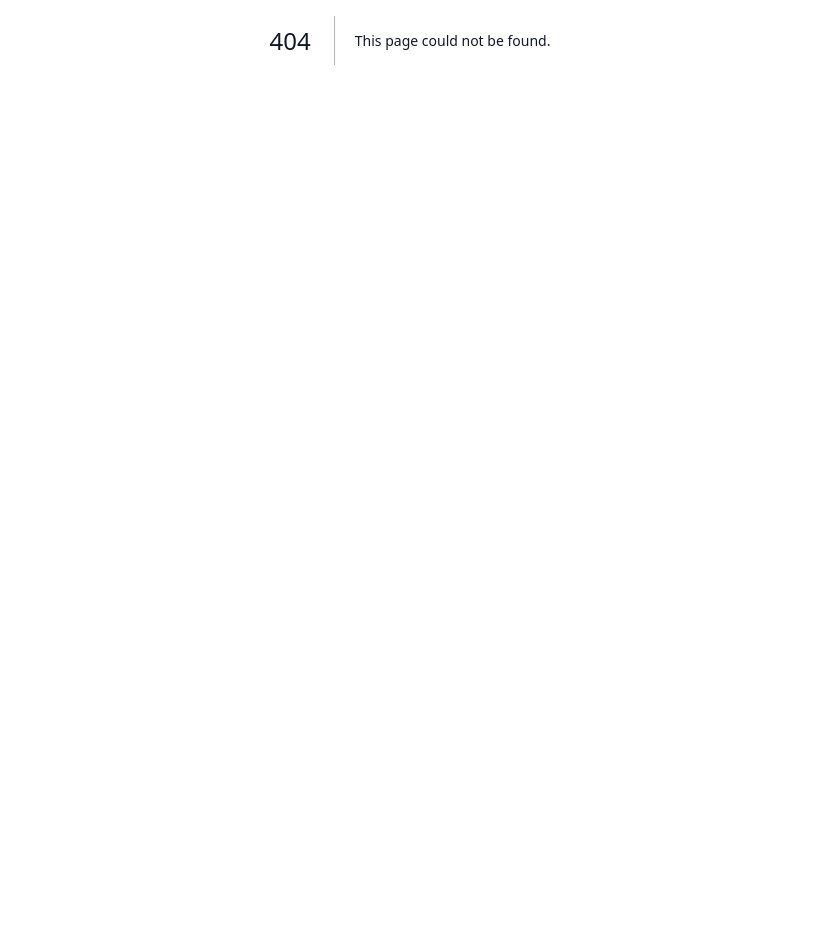
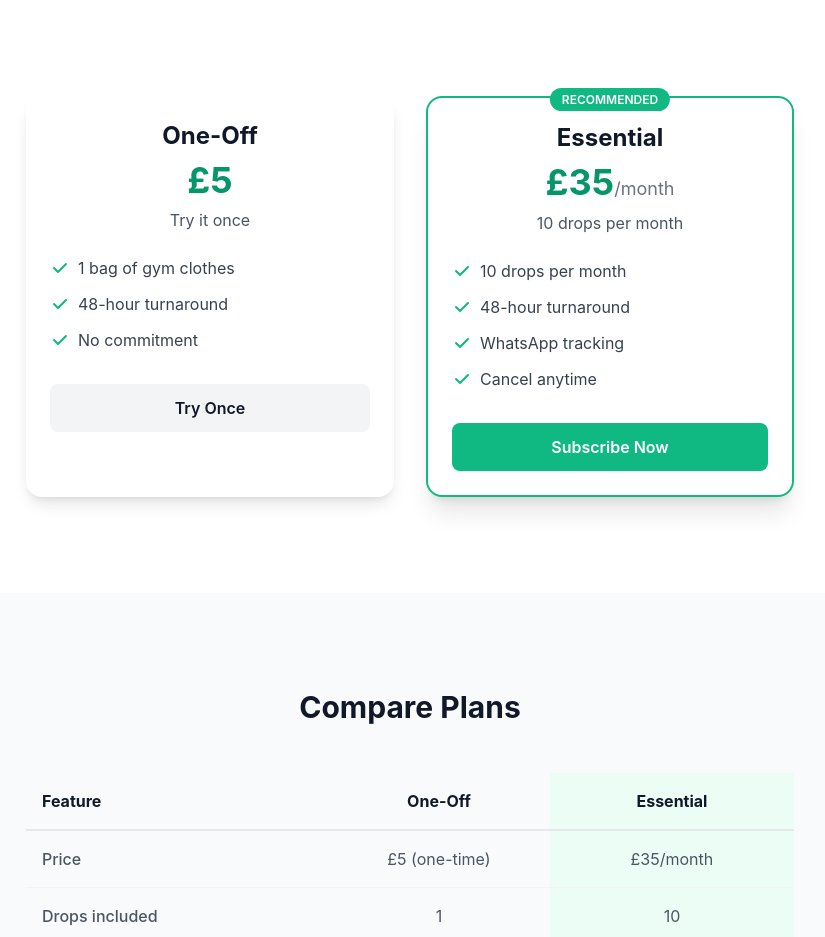
Before and after one commit to odellehogg/flex-signup, a Next.js app: page /pricing in a window 1280 px wide. Before the commit this address had no page. Shown: the part 360-1297 px from the top of the page, without its empty margins (230-1055 px from the left). Before the commit the page ends 800 px from the top, so only its background shows below. Built offline with nearby package versions, Linux system fonts and the light colour scheme.

Commit message:
Add files via upload

```diff
--- /dev/null
+++ b/app/(marketing)/pricing/page.js
@@ -0,0 +1,194 @@
+import Link from 'next/link';
+import { getPublicPlans } from '@/lib/plans';
+
+export const metadata = {
+  title: 'Pricing - FLEX Gym Laundry Service',
+  description: 'Simple, transparent pricing for gym clothes laundry. From £5 per drop. No hidden fees, cancel anytime.',
+};
+
+export default function PricingPage() {
+  // ✅ FIX: Use getPublicPlans() to only show MVP plans (Essential + One-Off)
+  const plans = getPublicPlans();
+
+  return (
+    <>
+      {/* Hero */}
+      <section className="bg-gradient-to-br from-emerald-50 to-white py-16 md:py-24">
+        <div className="container-page text-center">
+          <h1 className="text-4xl md:text-5xl font-bold text-gray-900 mb-4">
+            Simple, Transparent Pricing
+          </h1>
+          <p className="text-xl text-gray-600 max-w-2xl mx-auto">
+            Choose the plan that fits your workout routine. No hidden fees, cancel anytime.
+          </p>
+        </div>
+      </section>
+
+      {/* Pricing Cards */}
+      <section className="section bg-white -mt-8">
+        <div className="container-page">
+          {/* ✅ FIX: Use grid-cols-2 for 2 plans, centered */}
+          <div className="grid md:grid-cols-2 gap-8 max-w-3xl mx-auto">
+            {plans.map((plan) => (
+              <div
+                key={plan.id}
+                className={`card relative ${plan.isPopular ? 'border-2 border-emerald-500 shadow-xl' : ''}`}
+              >
+                {plan.isPopular && (
+                  <div className="absolute -top-3 left-1/2 transform -translate-x-1/2">
+                    <span className="bg-emerald-500 text-white text-xs font-semibold px-3 py-1 rounded-full">
+                      RECOMMENDED
+                    </span>
+                  </div>
+                )}
+
+                <div className="text-center mb-6">
+                  <h2 className="text-2xl font-bold text-gray-900 mb-2">{plan.name}</h2>
+                  <div className="text-4xl font-bold text-emerald-600">
+                    £{plan.price}
+                    {plan.isSubscription && (
+                      <span className="text-lg font-normal text-gray-500">/month</span>
+                    )}
+                  </div>
+                  <p className="text-gray-600 mt-2">{plan.description}</p>
+                </div>
+
+                <ul className="space-y-3 mb-8">
+                  {plan.features.map((feature, idx) => (
+                    <li key={idx} className="flex items-start">
+                      <svg className="w-5 h-5 text-emerald-500 mr-2 mt-0.5 flex-shrink-0" fill="currentColor" viewBox="0 0 20 20">
+                        <path fillRule="evenodd" d="M16.707 5.293a1 1 0 010 1.414l-8 8a1 1 0 01-1.414 0l-4-4a1 1 0 011.414-1.414L8 12.586l7.293-7.293a1 1 0 011.414 0z" clipRule="evenodd" />
+                      </svg>
+                      <span className="text-gray-700">{feature}</span>
+                    </li>
+                  ))}
+                </ul>
+
+                <Link
+                  href={`/join?plan=${plan.id}`}
+                  className={`block text-center py-3 px-6 rounded-lg font-semibold transition-colors duration-200 ${
+                    plan.isPopular
+                      ? 'bg-emerald-500 hover:bg-emerald-600 text-white'
+                      : 'bg-gray-100 hover:bg-gray-200 text-gray-900'
+                  }`}
+                >
+                  {plan.isSubscription ? 'Subscribe Now' : 'Try Once'}
+                </Link>
+              </div>
+            ))}
+          </div>
+        </div>
+      </section>
+
+      {/* Comparison - Updated for 2 plans */}
+      <section className="section bg-gray-50">
+        <div className="container-page">
+          <h2 className="text-3xl font-bold text-center text-gray-900 mb-12">
+            Compare Plans
+          </h2>
+
+          <div className="overflow-x-auto">
+            <table className="w-full max-w-3xl mx-auto">
+              <thead>
+                <tr className="border-b-2 border-gray-200">
+                  <th className="text-left py-4 px-4">Feature</th>
+                  <th className="text-center py-4 px-4">One-Off</th>
+                  <th className="text-center py-4 px-4 bg-emerald-50">Essential</th>
+                </tr>
+              </thead>
+              <tbody className="text-gray-600">
+                <tr className="border-b border-gray-100">
+                  <td className="py-4 px-4 font-medium">Price</td>
+                  <td className="text-center py-4 px-4">£5 (one-time)</td>
+                  <td className="text-center py-4 px-4 bg-emerald-50">£35/month</td>
+                </tr>
+                <tr className="border-b border-gray-100">
+                  <td className="py-4 px-4 font-medium">Drops included</td>
+                  <td className="text-center py-4 px-4">1</td>
+                  <td className="text-center py-4 px-4 bg-emerald-50">10</td>
+                </tr>
+                <tr className="border-b border-gray-100">
+                  <td className="py-4 px-4 font-medium">Price per drop</td>
+                  <td className="text-center py-4 px-4">£5.00</td>
+                  <td className="text-center py-4 px-4 bg-emerald-50">£3.50</td>
+                </tr>
+                <tr className="border-b border-gray-100">
+                  <td className="py-4 px-4 font-medium">48-hour turnaround</td>
+                  <td className="text-center py-4 px-4">✓</td>
+                  <td className="text-center py-4 px-4 bg-emerald-50">✓</td>
+                </tr>
+                <tr className="border-b border-gray-100">
+                  <td className="py-4 px-4 font-medium">WhatsApp tracking</td>
+                  <td className="text-center py-4 px-4">✓</td>
+                  <td className="text-center py-4 px-4 bg-emerald-50">✓</td>
+                </tr>
+                <tr>
+                  <td className="py-4 px-4 font-medium">Commitment</td>
+                  <td className="text-center py-4 px-4">None</td>
+                  <td className="text-center py-4 px-4 bg-emerald-50">Cancel anytime</td>
+                </tr>
+              </tbody>
+            </table>
+          </div>
+        </div>
+      </section>
+
+      {/* FAQ Preview */}
+      <section className="section bg-white">
+        <div className="container-page max-w-3xl">
+          <h2 className="text-3xl font-bold text-center text-gray-900 mb-12">
+            Common Questions
+          </h2>
+
+          <div className="space-y-6">
+            <div className="border-b border-gray-200 pb-6">
+              <h3 className="font-semibold text-lg text-gray-900 mb-2">
+                What can I include in a drop?
+              </h3>
+              <p className="text-gray-600">
+                Gym tops, shorts, leggings, sports bras, towels, and socks. Basically anything you'd wear to the gym except shoes. Each bag can hold about one full outfit plus a towel.
+              </p>
+            </div>
+            <div className="border-b border-gray-200 pb-6">
+              <h3 className="font-semibold text-lg text-gray-900 mb-2">
+                What if I don't use all my drops?
+              </h3>
+              <p className="text-gray-600">
+                Unused drops don't roll over to the next month. We recommend choosing a plan that matches your typical workout frequency. Start with One-Off to try it out!
+              </p>
+            </div>
+            <div className="border-b border-gray-200 pb-6">
+              <h3 className="font-semibold text-lg text-gray-900 mb-2">
+                Can I change or cancel my plan?
+              </h3>
+              <p className="text-gray-600">
+                Yes! You can upgrade or cancel your subscription anytime from your member portal. Changes take effect at your next billing date.
+              </p>
+            </div>
+          </div>
+
+          <div className="text-center mt-8">
+            <Link href="/faq" className="btn-outline">
+              View All FAQs
+            </Link>
+          </div>
+        </div>
+      </section>
+
+      {/* CTA */}
+      <section className="section bg-emerald-600">
+        <div className="container-page text-center">
+          <h2 className="text-3xl font-bold text-white mb-4">
+            Ready to Get Started?
+          </h2>
+          <p className="text-xl text-emerald-100 mb-8">
+            Try with a One-Off drop for just £5, no commitment required.
+          </p>
+          <Link href="/join" className="bg-white text-emerald-600 hover:bg-emerald-50 font-semibold py-3 px-8 rounded-lg text-lg transition-colors duration-200">
+            Start Now
+          </Link>
+        </div>
+      </section>
+    </>
+  );
+}
```
